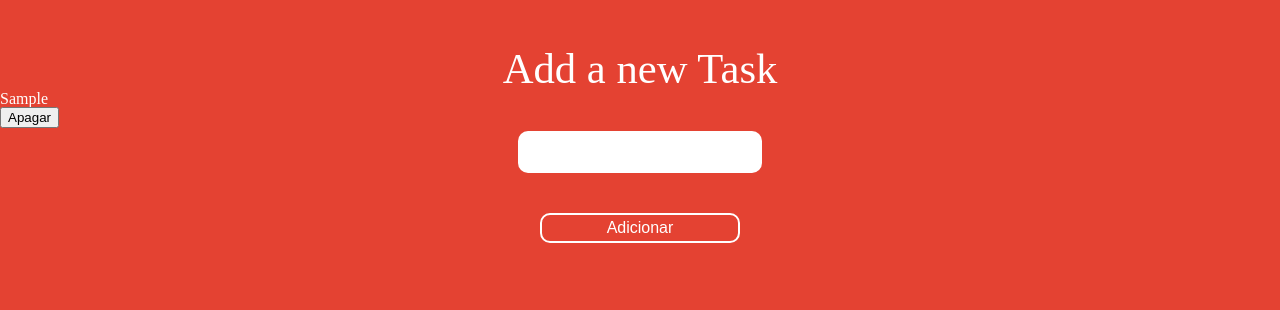
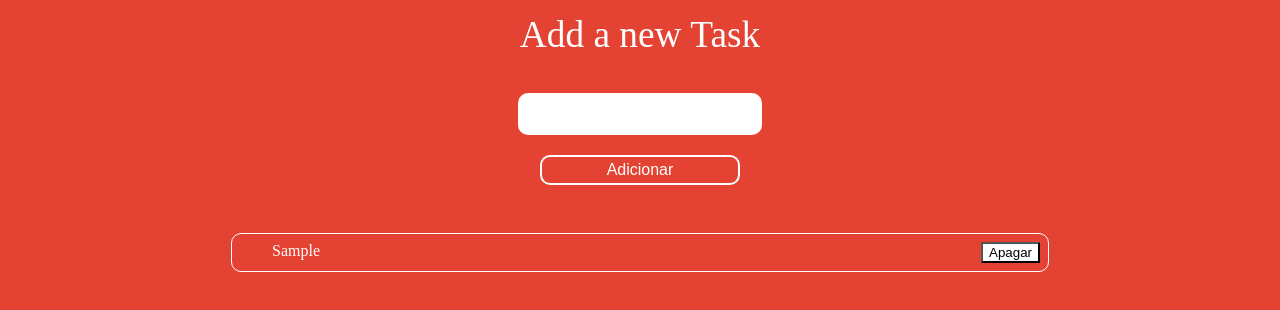
Before and after one commit to RafaelGoulartB/PWA-ToDoList, a plain HTML site: page index.html in a window 1280 px wide. Both pictures are taken after typing "Sample" into the empty fields and a click on the button "Adicionar". Drawn offline with Linux system fonts and the light colour scheme.

Commit message:
Style List of tasks

```diff
--- a/css/index.css
+++ b/css/index.css
@@ -1,40 +1,6 @@
 body {
-    margin-top: 3em;
+    margin-top: 1em;
     background-color: #e44232;
     color: #fff;
 
 }
-.container {
-    position: relative;
-}
-.input {
-    position: absolute;
-    right: 50%;
-    transform: translateX(50%);
-    display: flex;
-    flex-direction: column;
-    align-items: center;
-}
-#newTask {
-    margin: 3em auto;
-    background-color: #ffffff;
-    width: 240px;
-    height: 40px;
-    border-radius: 10px;
-    border-style:solid;
-    border:none;
-}
-.title {
-    font-size: 32pt;
-    text-align: center;
-}
-#btn-add {
-    color: #fff;
-    font-size: 12pt;
-    background-color: #e44232;
-    width: 200px;
-    height: 30px;
-    border-style: solid;
-    border-color: #fff;
-    border-radius: 10px;
-}
--- /dev/null
+++ b/css/input.css
@@ -0,0 +1,33 @@
+.input {
+    position: relative;
+    right: 50%;
+    transform: translateX(50%);
+    display: flex;
+    flex-direction: column;
+    align-items: center;
+}
+
+#newTask {
+    margin: 3em auto 1.5em auto;
+    background-color: #ffffff;
+    width: 240px;
+    height: 40px;
+    border-radius: 10px;
+    border-style:solid;
+    border:none;
+}
+
+.title {
+    font-size: 28pt;
+    text-align: center;
+}
+#btn-add {
+    color: #fff;
+    font-size: 12pt;
+    background-color: #e44232;
+    width: 200px;
+    height: 30px;
+    border-style: solid;
+    border-color: #fff;
+    border-radius: 10px;
+}
--- /dev/null
+++ b/css/tasks.css
@@ -0,0 +1,22 @@
+#list {
+    margin: 3em;
+}
+.todo-items div {
+    display: flex;
+    width: 100vh;
+    justify-content: space-between;
+    padding: 0.5em;
+    border-style: solid;
+    border-color: #fff;
+    border-width: 1px;
+    margin: 1em auto;
+    border-radius: 10px;
+}
+.todo-items div li {
+    margin-left: 2em;
+    margin-top: 1px;
+}
+
+.btn-remover {
+    background-color: #ffffff;
+}
--- a/index.html
+++ b/index.html
@@ -6,20 +6,22 @@
     <title>Simple Todo list</title>
     <link rel="stylesheet" href="css/reset.css">
     <link rel="stylesheet" href="css/index.css">
+    <link rel="stylesheet" href="css/input.css">
+    <link rel="stylesheet" href="css/tasks.css">
 </head>
 <body>
 
     <div class="container">
-        <h1 class="title">Add a new Task</h1>
 
         <div class="input">
-            <input type="text" name="task" id="newTask">
+            <h1 class="title">Add a new Task</h1>
+            <input type="text" name="task" id="newTask" autofocus>
             <button onclick="createTask()" id="btn-add">Adicionar</button>
         </div>
 
-        <div id="list"></div>
+    </div>
 
-    </div>
+    <div id="list"></div>
 
 
     <script src="js/task.js"></script>
```
